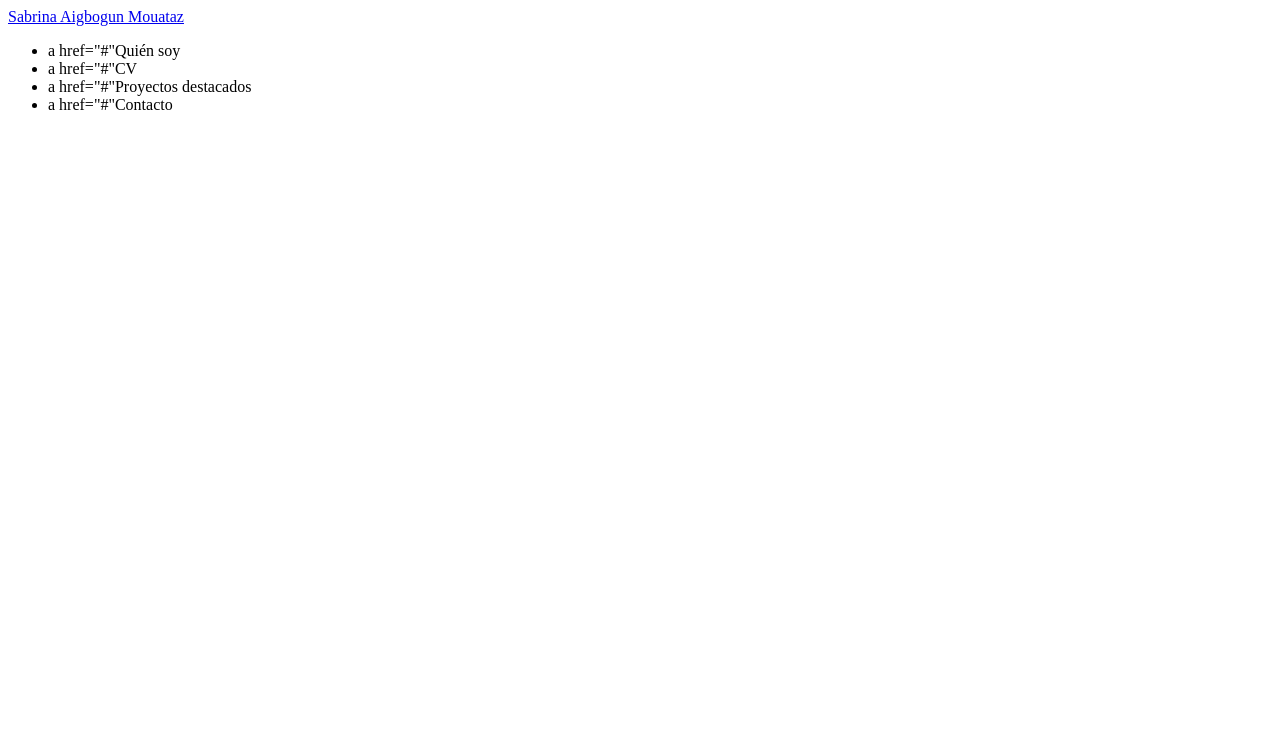
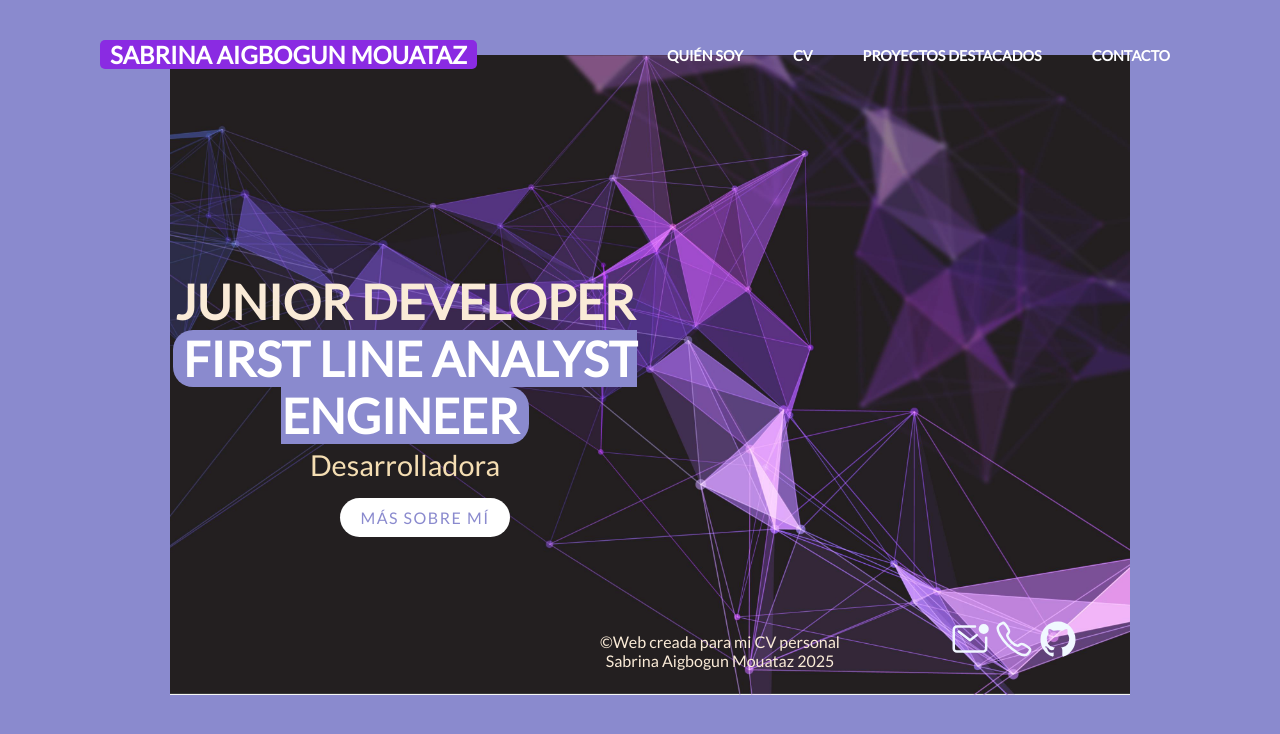
Before and after one commit to sabrinaunir/landing-page, a plain HTML site: page index.html in a window 1280 px wide. Drawn offline with nearby package versions, Linux system fonts and the light colour scheme.

Commit message:
Se actualiza el codigo con contacto.html y proyectos.html

```diff
--- a/index.html
+++ b/index.html
@@ -15,13 +15,49 @@
         <header>
             <a href="#" class="logo">Sabrina Aigbogun Mouataz</a>
             <ul class="navbar">
-                <li>a href="#"</a>Quién soy</li>
-                <li>a href="#"</a>CV</li>
-                <li>a href="#"</a>Proyectos destacados</li>
-                <li>a href="#"</a>Contacto</li>
+                <li> <a href="#"> Quién soy</a>
+                </li>
+                <li> <a href="#"> CV</a>
+                </li>
+                <li> <a href="proyectos.html"> Proyectos destacados</a>
+                </li>
+                <li> <a href="contacto.html"> Contacto </a>
+                </li>
             </ul>
         </header>
-        <div class="contenido"></div>
+        <div class="contenido">
+            <Div class="tituloBox">
+            <h2>Junior Developer</h2>
+            <h2> <span>First Line Analyst Engineer</span> </h2>
+            <p class="frase">Desarrolladora</p>
+            <a href="#">Más sobre mí</a>
+
+
+            </Div>
+            <div class="imgBox">
+                <img src="img/5052178.jpg" alt="">
+            </div>
+            <div class="copyright">
+                <p>&copy;Web creada para mi CV personal <br> Sabrina Aigbogun Mouataz 2025 </p>
+            </div>
+            <ul class="redesSociales">
+                <li>
+                    <a href="#">
+                        <ion-icon name="mail-unread-outline"></ion-icon>
+                    </a>
+                </li>
+                <li>
+                    <a href="#">
+                        <ion-icon name="call-outline"></ion-icon>
+                    </a>
+                </li>
+                <li>
+                    <a href="#">
+                        <ion-icon name="logo-github"></ion-icon>
+                    </a>
+                </li>
+            </ul>
+        </div>
     </section>
 
 </body>
--- a/style.css
+++ b/style.css
@@ -0,0 +1,241 @@
+@import url('https://fonts.googleapis.com/css2?family=Lato&display=swap');
+* {
+    margin: 0px;
+    padding: 0px;
+    box-sizing: border-box;
+    font-family: 'Lato', sans-serif;
+}
+body {
+    background-color: rgb(138, 138, 206);
+}
+section {
+    position: relative;
+    width: 100%;
+    min-height: 100vh;
+    display: flex;
+    justify-content: center;
+    align-content: center;
+    padding: 100px;
+}
+header {
+    position: absolute;
+    top: 0px;
+    left: 0px;
+    width: 100%;
+    padding: 40px 100px;
+    display: flex;
+    justify-content: space-between;
+    align-items: center;
+}
+header .logo {
+    color: white;
+    font-size: 1.5em;
+    text-decoration: none;
+    text-transform: uppercase;
+    background: blueviolet;
+    border-radius: 5px;
+    padding: 0 10px;
+    font-weight: 600;
+}
+header .logo:hover {
+    color: rgb(138, 138, 206);
+    background-color: white;
+    transition: 1s;
+}
+header .navbar {
+    position: relative;
+    display: flex;
+}
+header .navbar li {
+    list-style: none;
+    margin-left: 30px;
+}
+header .navbar li a {
+    text-decoration: none;
+    color: white;
+    font-weight: 600;
+    padding: 10px;
+    transition: 0.3s;
+    font-size: 0.9em;
+    text-transform: uppercase;
+}
+header .navbar li a:hover {
+    border-bottom: 5px solid skyblue;
+    padding: 2px;
+}
+.contenido {
+    position: relative;
+    width: 100%;
+    display: flex;
+    justify-content: space-between;
+    align-items: center;
+    padding-left: 30px;
+}
+.contenido .tituloBox {
+    position: relative;
+    max-width: 600px;
+    text-align: center;
+}
+.contenido .tituloBox h2 {
+    font-size: 3em;
+    text-transform: uppercase;
+    color: antiquewhite;
+}
+.contenido .tituloBox h2 span {
+    background: rgb(138, 138, 206);
+    color: white;
+    padding: 0 10px;
+    font-family: 'Lato', sans-serif;
+    font-weight: 600;
+    border-radius: 20px;
+}
+.contenido .tituloBox p {
+    font-size: 1.8em;
+    line-height: 1.5;
+    color: wheat;
+    font-family: 'Lato', sans-serif;
+    font-weight: 300;
+    margin-bottom: 20px;
+}
+.contenido .tituloBox a {
+    text-decoration: wavy;
+    text-transform: uppercase;
+    color: rgb(138, 138, 206);
+    background: white;
+    padding: 10px 20px;
+    margin-left: 40px;
+    border-radius: 20px;
+    letter-spacing: 1.5px;
+    transition: 0.5s;
+}
+.contenido .tituloBox a:hover {
+    color: antiquewhite;
+    background: rgb(138, 138, 206);
+    transition: 0.5s;
+}
+.contenido .imgBox {
+    width: 500px;
+    display: flex;
+    justify-content: flex-end;
+    padding-right: 50px;
+    margin-top: -50px;
+    z-index: -5;
+}
+.contenido .imgBox img {
+    height: 80vh;
+}
+.contenido .imgBox img:hover {
+    height: 80px;
+}
+.copyright {
+    position: absolute;
+    bottom: 20px;
+    width: 100%;
+    text-align: center;
+    color: white;
+    padding: 10px 0;
+}
+.copyright p {
+    color: antiquewhite;
+    text-align: center;
+    margin-left: 100px;
+}
+.redesSociales {
+    position: absolute;
+    right: 0px;
+    bottom: 0px;
+    display: flex;
+    justify-content: space-between;
+    align-items: center;
+    padding: 0 100px 30px;
+    list-style: none;
+}
+.redesSociales li {
+    padding: 2px;
+}
+.redesSociales li a {
+    color: aliceblue;
+    font-size: 2.5em;
+    transition: 0.3s;
+}
+.proyectos {
+    background-color: #9c94d0;
+    padding: 60px 100px;
+    text-align: center;
+}
+.proyectos h2 {
+    font-size: 2.5em;
+    margin-bottom: 40px;
+    color: white;
+}
+.galeria {
+    display: flex;
+    flex-wrap: wrap;
+    justify-content: center;
+    gap: 30px;
+}
+.proyecto {
+    background: white;
+    padding: 25px;
+    border-radius: 15px;
+    width: 300px;
+    box-shadow: 0 4px 15px rgba(0, 0, 0, 0.1);
+    transition: transform 0.3s ease;
+}
+.proyecto:hover {
+    transform: scale(1.05);
+}
+.proyecto h3 {
+    margin-bottom: 10px;
+    font-size: 1.2em;
+    color: #3a3a3a;
+}
+.proyecto p {
+    color: #555;
+    font-size: 0.95em;
+    line-height: 1.4;
+}
+.contacto {
+    background-color: #9c94d0;
+    padding: 60px 100px;
+    text-align: center;
+}
+.contacto h2 {
+    font-size: 2.5em;
+    margin-bottom: 30px;
+    color: white;
+}
+.contacto form {
+    max-width: 500px;
+    margin: 0 auto;
+    display: flex;
+    flex-direction: column;
+    gap: 20px;
+}
+.contacto input,
+.contacto textarea {
+    padding: 15px;
+    border: none;
+    border-radius: 10px;
+    font-size: 1em;
+    font-family: 'Lato', sans-serif;
+    box-shadow: 0 0 5px rgba(0,0,0,0.1);
+}
+.contacto textarea {
+    resize: none;
+    height: 150px;
+}
+.contacto button {
+    background-color: blueviolet;
+    color: white;
+    border: none;
+    border-radius: 10px;
+    padding: 15px;
+    font-weight: bold;
+    font-size: 1em;
+    cursor: pointer;
+    transition: background 0.3s;
+}
+.contacto button:hover {
+    background-color: #6b1bb6;
+}
```
Also changed, not shown: contacto.html (added, +39 -0 lines), proyectos.html (added, +47 -0 lines), img/5052178.jpg (added).
